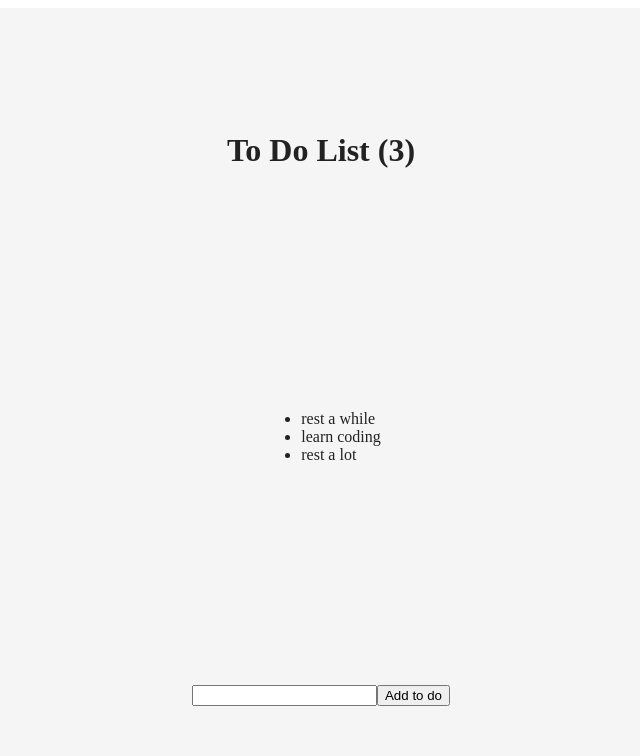
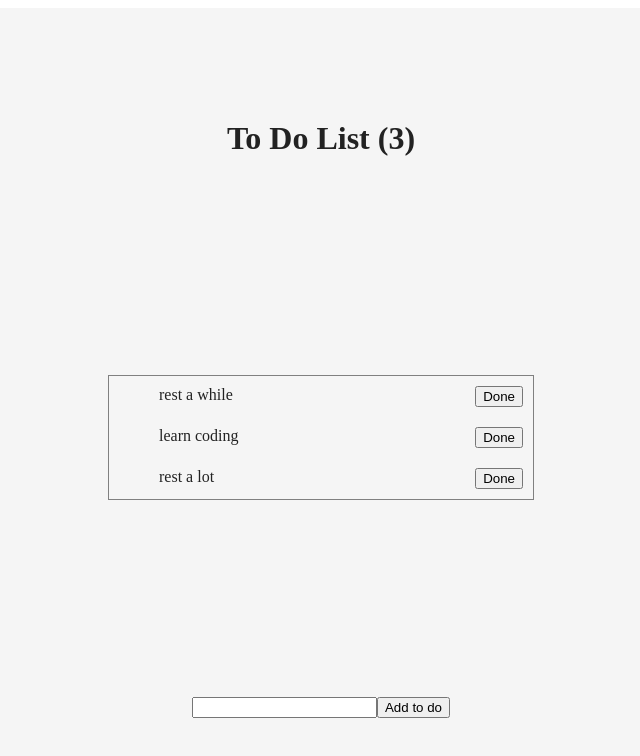
Before and after one commit to JarekG99/task-16-7, a React app: page / in a window 1280 px wide. Shown: the whole page, without its empty margins (327-967 px from the left). Built offline with nearby package versions, Linux system fonts and the light colour scheme; some packages are replaced by stand-ins of ours.

Commit message:
Add buttons

```diff
--- a/src/components/TodoList.js
+++ b/src/components/TodoList.js
@@ -4,7 +4,8 @@ const TodoList = props => (
   <ul>
     {
       props.data.map((text, id) =>
-      <li key={id} onClick=''>{text}</li>)
+      <li key={id}>{text} {<button>Done</button>}</li>)
+      // <li key={id}>{text} {<button onClick={this.handleClick}>Done</button>}</li>)
     }
   </ul>
 );
--- a/src/containers/App.css
+++ b/src/containers/App.css
@@ -10,3 +10,13 @@
     width: 100vw;
     height: 100vh;
 }
+.TodoApp ul {
+  min-width: 30%;
+  border:  1px solid grey;
+}
+.TodoApp li {
+  padding: 10px;
+  display: flex;
+  flex-flow: row nowrap;
+  justify-content: space-between;
+}
--- a/src/containers/App.js
+++ b/src/containers/App.js
@@ -37,6 +37,7 @@ class App extends React.Component {
 
     handleClick(e) {
       e.preventDefault();
+      e.componentWillUnmount()
        const remainder = this.state.data.filter(e => e.id !== id);
        this.setState({data: remainder});
     }
@@ -48,7 +49,7 @@ class App extends React.Component {
 
 
           <Title data={this.state.data} />
-          <TodoList data={this.state.data} onClick={this.handleClick}/>
+          <TodoList data={this.state.data} />
 
           <form  onSubmit={this.handleSubmit}>
             <input value={this.state.value} onChange={this.handleChange} />
```
